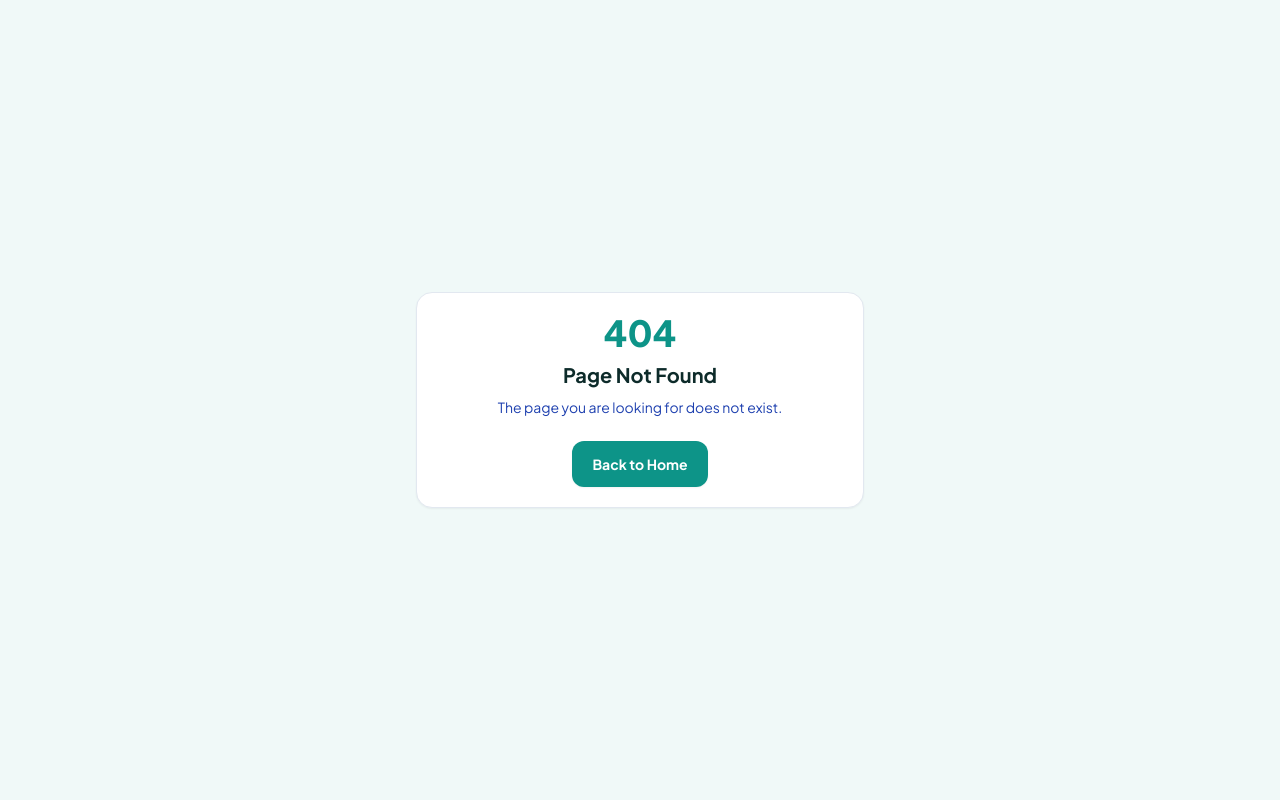
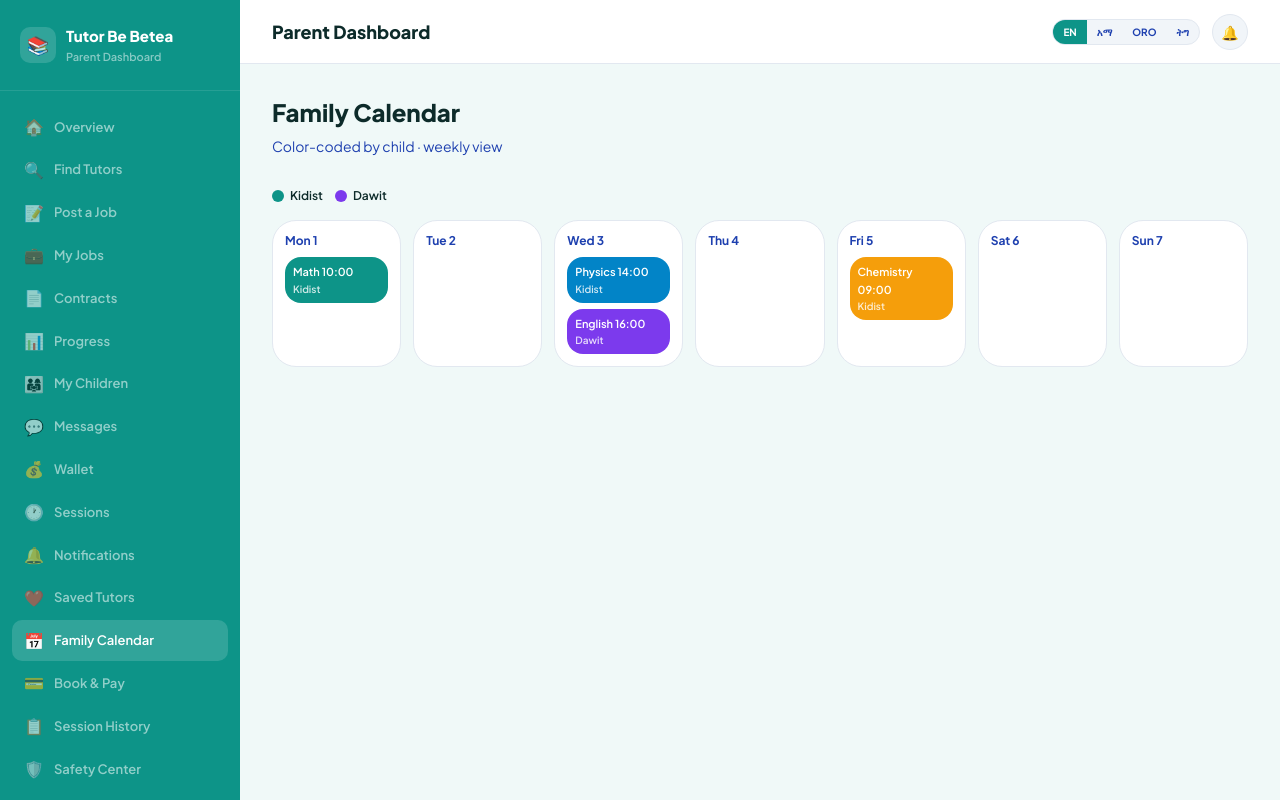
Before and after one commit to Zeordi/tutor-be-betea, a Next.js app in the folder apps/web/: page /parent/calendar in a window 1280 px wide. Before the commit this address had no page. Shown: the top 800 px of the page. Built offline with nearby package versions, Linux system fonts and the light colour scheme; sample sign-in values are in the browser's storage.

Commit message:
Create calendar/page.tsx

```diff
--- /dev/null
+++ b/apps/web/app/parent/calendar/page.tsx
@@ -0,0 +1,54 @@
+"use client";
+
+const DAYS = ["Mon 1", "Tue 2", "Wed 3", "Thu 4", "Fri 5", "Sat 6", "Sun 7"];
+const EVENTS: Record<string, { title: string; child: string; color: string }[]> = {
+  "Mon 1": [{ title: "Math 10:00", child: "Kidist", color: "#0D9488" }],
+  "Wed 3": [
+    { title: "Physics 14:00", child: "Kidist", color: "#0284C7" },
+    { title: "English 16:00", child: "Dawit", color: "#7C3AED" },
+  ],
+  "Fri 5": [{ title: "Chemistry 09:00", child: "Kidist", color: "#F59E0B" }],
+};
+
+export default function FamilyCalendarPage() {
+  return (
+    <div>
+      <h1 className="mb-2 text-2xl font-black text-[var(--foreground)]">
+        Family Calendar
+      </h1>
+      <p className="mb-8 text-sm text-[var(--secondary)]">
+        Color-coded by child · weekly view
+      </p>
+      <div className="mb-4 flex flex-wrap gap-3 text-xs font-semibold">
+        <span className="flex items-center gap-1.5">
+          <span className="h-3 w-3 rounded-full bg-teal-600" /> Kidist
+        </span>
+        <span className="flex items-center gap-1.5">
+          <span className="h-3 w-3 rounded-full bg-violet-600" /> Dawit
+        </span>
+      </div>
+      <div className="grid grid-cols-2 gap-3 sm:grid-cols-4 lg:grid-cols-7">
+        {DAYS.map((d) => (
+          <div
+            key={d}
+            className="min-h-[140px] rounded-2xl border border-[var(--border)] bg-[var(--card)] p-3"
+          >
+            <p className="mb-2 text-xs font-bold text-[var(--secondary)]">{d}</p>
+            <div className="space-y-1.5">
+              {(EVENTS[d] || []).map((e) => (
+                <div
+                  key={e.title}
+                  className="rounded-lg px-2 py-1.5 text-[11px] font-semibold text-white"
+                  style={{ background: e.color }}
+                >
+                  {e.title}
+                  <div className="text-[10px] opacity-80">{e.child}</div>
+                </div>
+              ))}
+            </div>
+          </div>
+        ))}
+      </div>
+    </div>
+  );
+}
```
